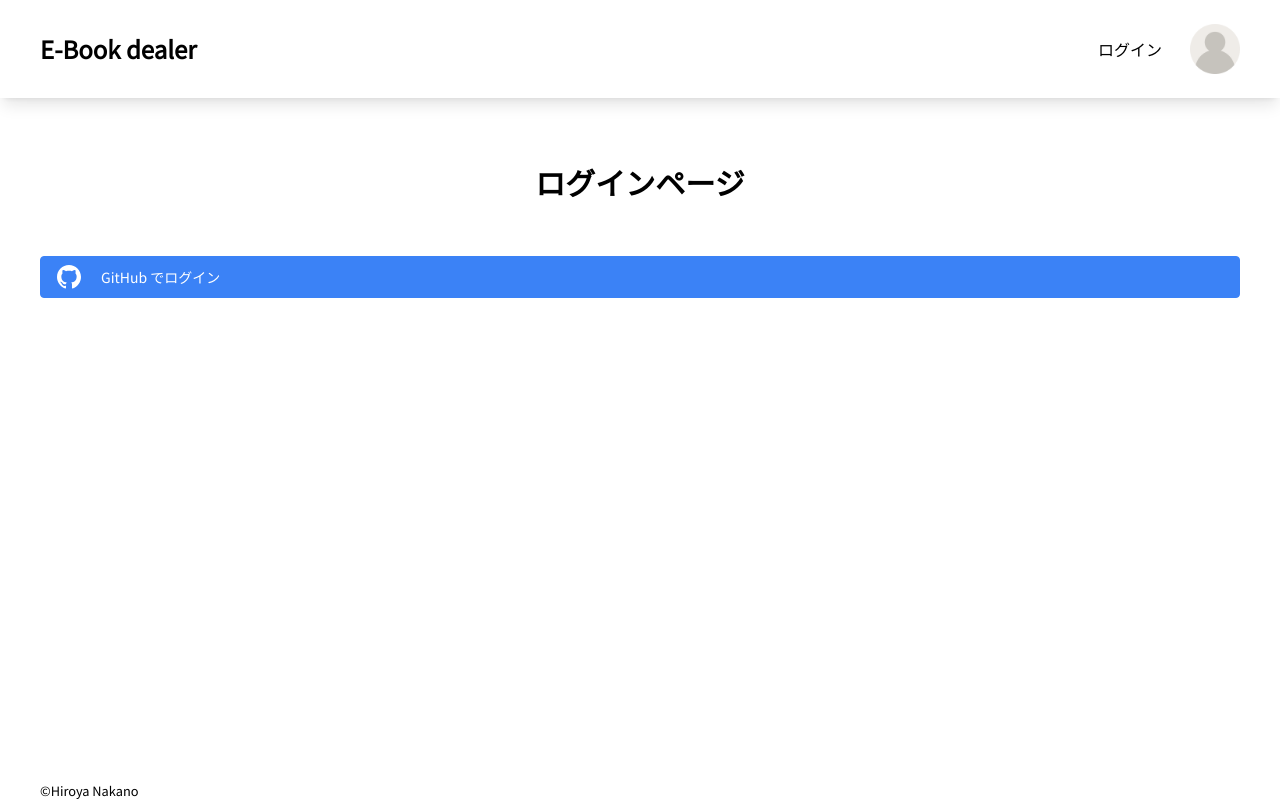
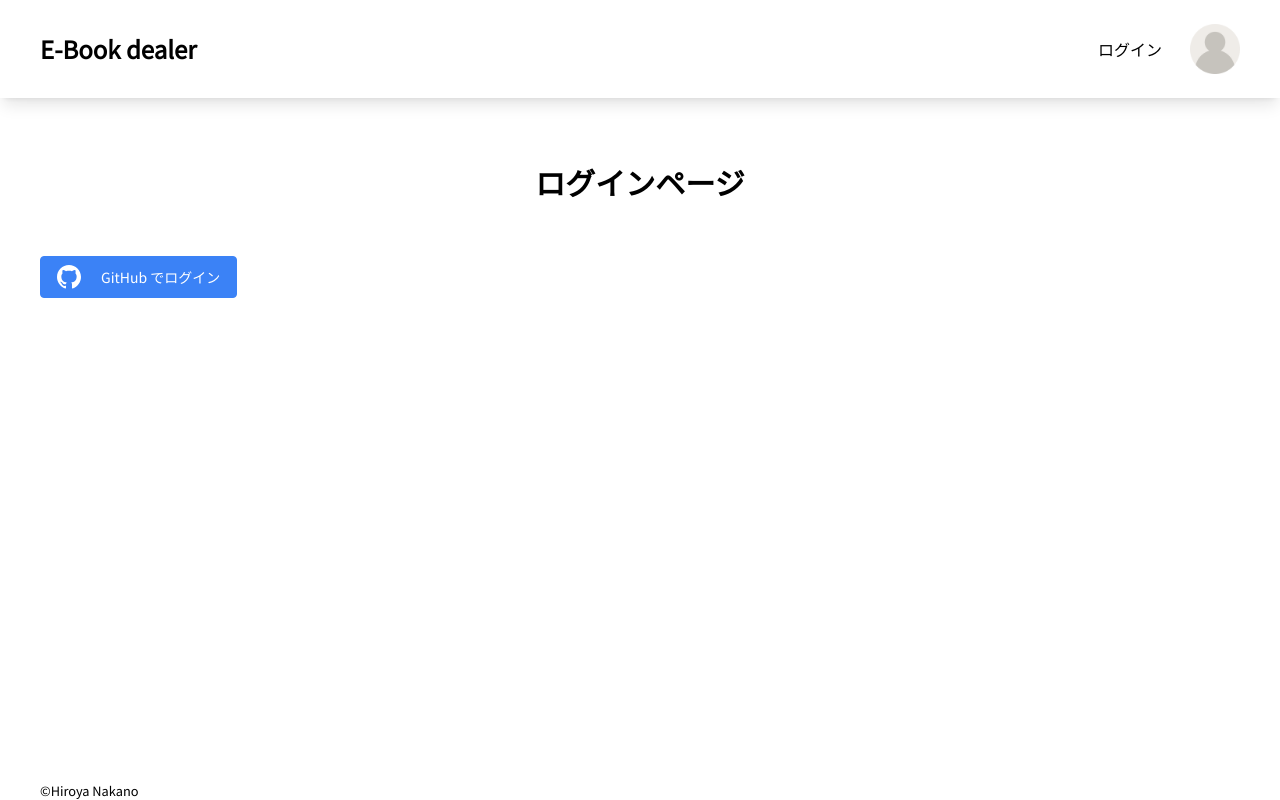
Before and after one commit to hirotiia/e-book-dealer, a Next.js app: page /login in a window 1280 px wide. Built offline with nearby package versions, Linux system fonts and the light colour scheme.

Commit message:
:zap: 通常ボタンとして実装

```diff
--- a/src/app/(authenticated)/login/page.tsx
+++ b/src/app/(authenticated)/login/page.tsx
@@ -2,14 +2,13 @@
 
 import { Button } from '@/app/components/elements/Button/Button';
 import { HeadingLv2 } from '@/app/components/elements/Heading/HeadingLv2';
-import Link from 'next/link';
 
 export default function Login() {
   return (
     <>
       <HeadingLv2>ログインページ</HeadingLv2>
-      <Link href={'/'}>
-        <Button as="span">
+
+      <Button type="button">
         <svg
           role="img"
           viewBox="0 0 24 24"
@@ -22,7 +21,6 @@ export default function Login() {
         </svg>
         GitHub でログイン
       </Button>
-      </Link>
     </>
   );
 }
```
Lines whose indentation alone changed are shown as unchanged.
